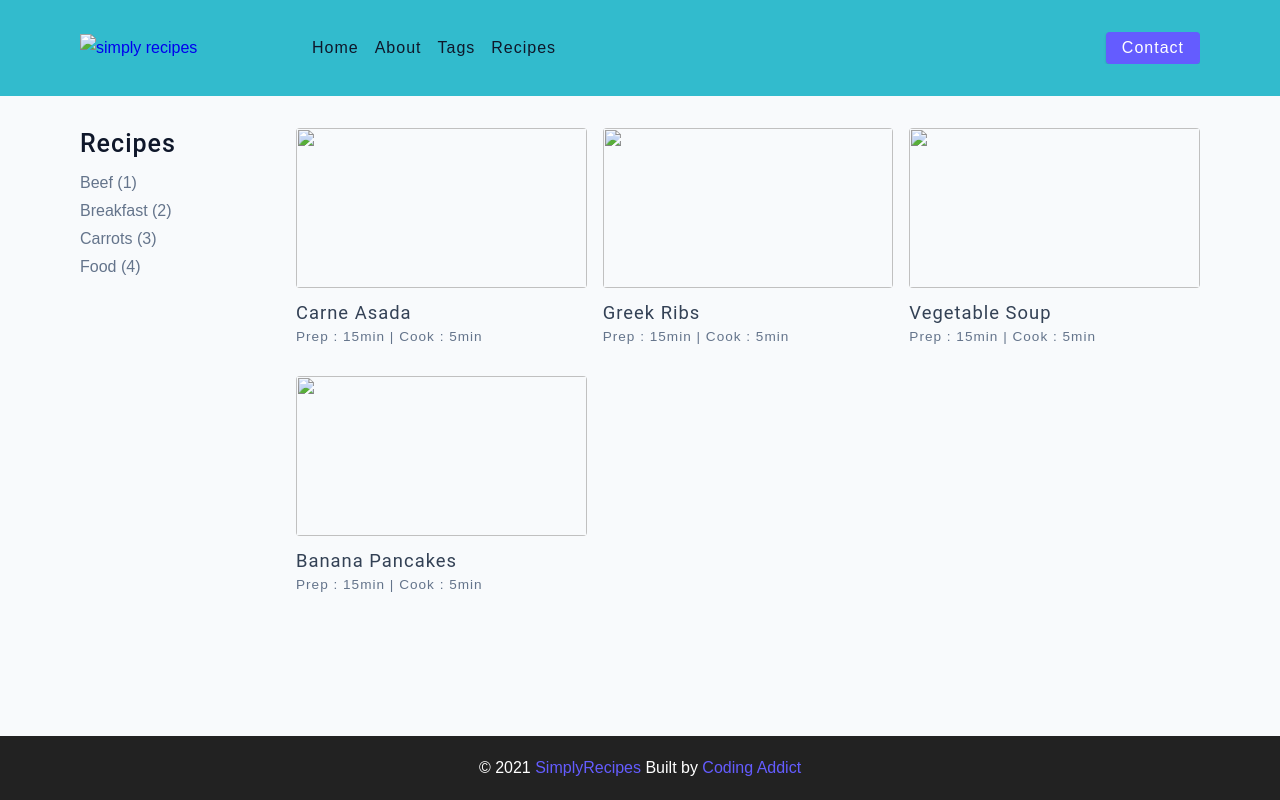
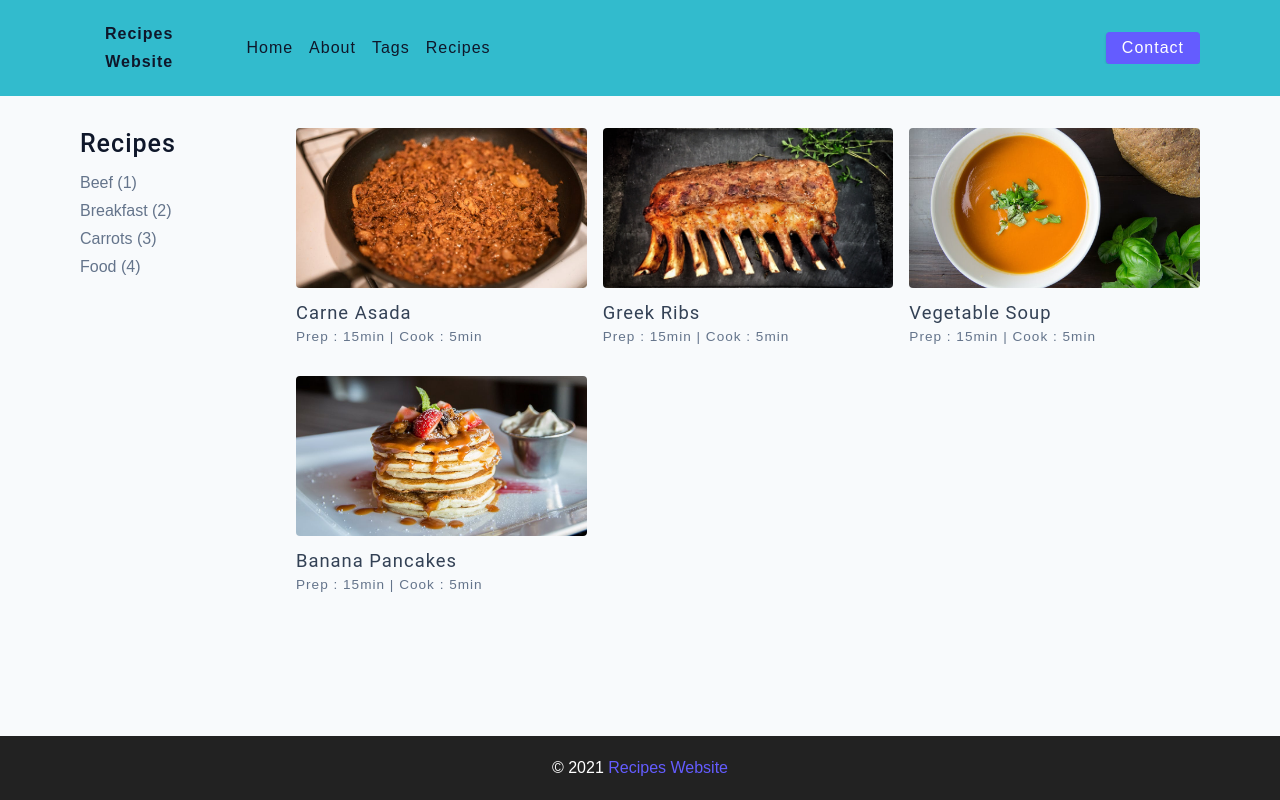
Before and after one commit to ryanyuchen/Web-App-of-Recipes-using-HTML-and-CSS, a plain HTML site: page recipes.html in a window 1280 px wide. Drawn offline with Linux system fonts and the light colour scheme.

Commit message:
finish recipes page

```diff
--- a/css/main.css
+++ b/css/main.css
@@ -439,7 +439,7 @@ Recipes
 */
 
 .recipes-container {
-  display: grid;
+  display: grid; /* show in column */
   gap: 2rem 1rem;
 }
 
@@ -449,7 +449,7 @@ Recipes
   padding-bottom: 3rem;
 }
 .tags-container {
-  order: 1;
+  order: 0;   /* recipes tag in the beginning */
   display: flex;
   flex-direction: column;
   padding-bottom: 3rem;
@@ -493,6 +493,7 @@ Recipes
   margin-top: 0.5rem;
   letter-spacing: var(--letterSpacing);
 }
+/* layout for screen size of 576px small screen */
 @media screen and (min-width: 576px) {
   .recipes-list {
     grid-template-columns: 1fr 1fr;
@@ -523,7 +524,7 @@ Recipes
     grid-template-columns: 1fr;
   }
 }
-
+/* layout for screen size of 1200x big screen */
 @media screen and (min-width: 1200px) {
   .recipe h5 {
     font-size: 1.15rem;
--- a/recipes.html
+++ b/recipes.html
@@ -22,9 +22,7 @@
     <nav class="navbar">
       <div class="nav-center">
         <div class="nav-header">
-          <a href="index.html" class="nav-logo">
-            <img src="./assets/logo.svg" alt="simply recipes" />
-          </a>
+          <a href="index.html" class="nav-link"> <b>Recipes Website</b> </a>
           <button class="nav-btn btn">
             <i class="fas fa-align-justify"></i>
           </button>
@@ -61,7 +59,7 @@
           <!-- single recipe -->
           <a href="single-recipe.html" class="recipe">
             <img
-              src="./assets/recipes/recipe-1.jpeg"
+              src="./images/recipes/recipe-1.jpeg"
               class="img recipe-img"
               alt=""
             />
@@ -72,7 +70,7 @@
           <!-- single recipe -->
           <a href="single-recipe.html" class="recipe">
             <img
-              src="./assets/recipes/recipe-2.jpeg"
+              src="./images/recipes/recipe-2.jpeg"
               class="img recipe-img"
               alt=""
             />
@@ -83,7 +81,7 @@
           <!-- single recipe -->
           <a href="single-recipe.html" class="recipe">
             <img
-              src="./assets/recipes/recipe-3.jpeg"
+              src="./images/recipes/recipe-3.jpeg"
               class="img recipe-img"
               alt=""
             />
@@ -94,7 +92,7 @@
           <!-- single recipe -->
           <a href="single-recipe.html" class="recipe">
             <img
-              src="./assets/recipes/recipe-4.jpeg"
+              src="./images/recipes/recipe-4.jpeg"
               class="img recipe-img"
               alt=""
             />
@@ -110,8 +108,7 @@
     <footer class="page-footer">
       <p>
         &copy; <span id="date"></span>
-        <span class="footer-logo">SimplyRecipes</span> Built by
-        <a href="https://www.johnsmilga.com/">Coding Addict</a>
+        <span class="footer-logo">Recipes Website</span>
       </p>
     </footer>
     <script src="./js/app.js"></script>
```
